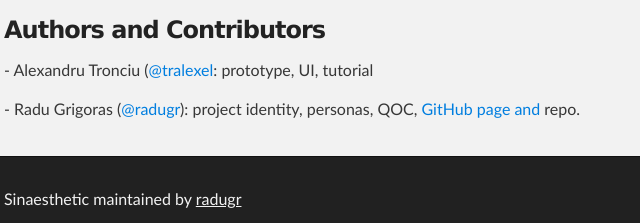
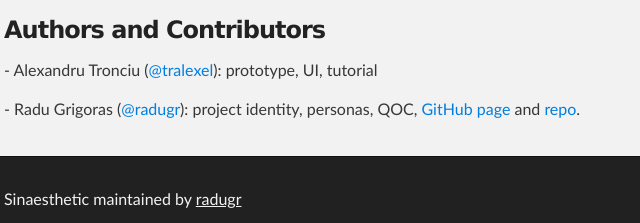
Before and after one commit to radugr/Sinaesthetic, a plain HTML site: page index.html in a window 1280 px wide. Shown: the part 1105-1328 px from the top of the page, 316-956 px from the left. Drawn offline with Linux system fonts and the light colour scheme.

Commit message:
Update index.html

```diff
--- a/index.html
+++ b/index.html
@@ -63,8 +63,8 @@
 <h3>
 <a name="authors-and-contributors" class="anchor" href="#authors-and-contributors"><span class="octicon octicon-link"></span></a>Authors and Contributors</h3>
 
-<p>- Alexandru Tronciu (<a href="https://github.com/tralexel" class="user-mention">@tralexel</a>: prototype, UI, tutorial</p>
-<p>- Radu Grigoras (<a href="https://github.com/radugr" class="user-mention">@radugr</a>): project identity, personas, QOC, <a href="http://www.github.com">GitHub</a> <a href="http://radugr.github.io/Sinaesthetic/">page and <a href="https://github.com/radugr/Sinaesthetic/"></a>repo</a>.</p>
+<p>- Alexandru Tronciu (<a href="https://github.com/tralexel" class="user-mention">@tralexel</a>): prototype, UI, tutorial</p>
+<p>- Radu Grigoras (<a href="https://github.com/radugr" class="user-mention">@radugr</a>): project identity, personas, QOC, <a href="http://www.github.com">GitHub</a> <a href="http://radugr.github.io/Sinaesthetic/">page</a> and <a href="https://github.com/radugr/Sinaesthetic/">repo</a>.</p>
       </section>
     </div>
 
```
